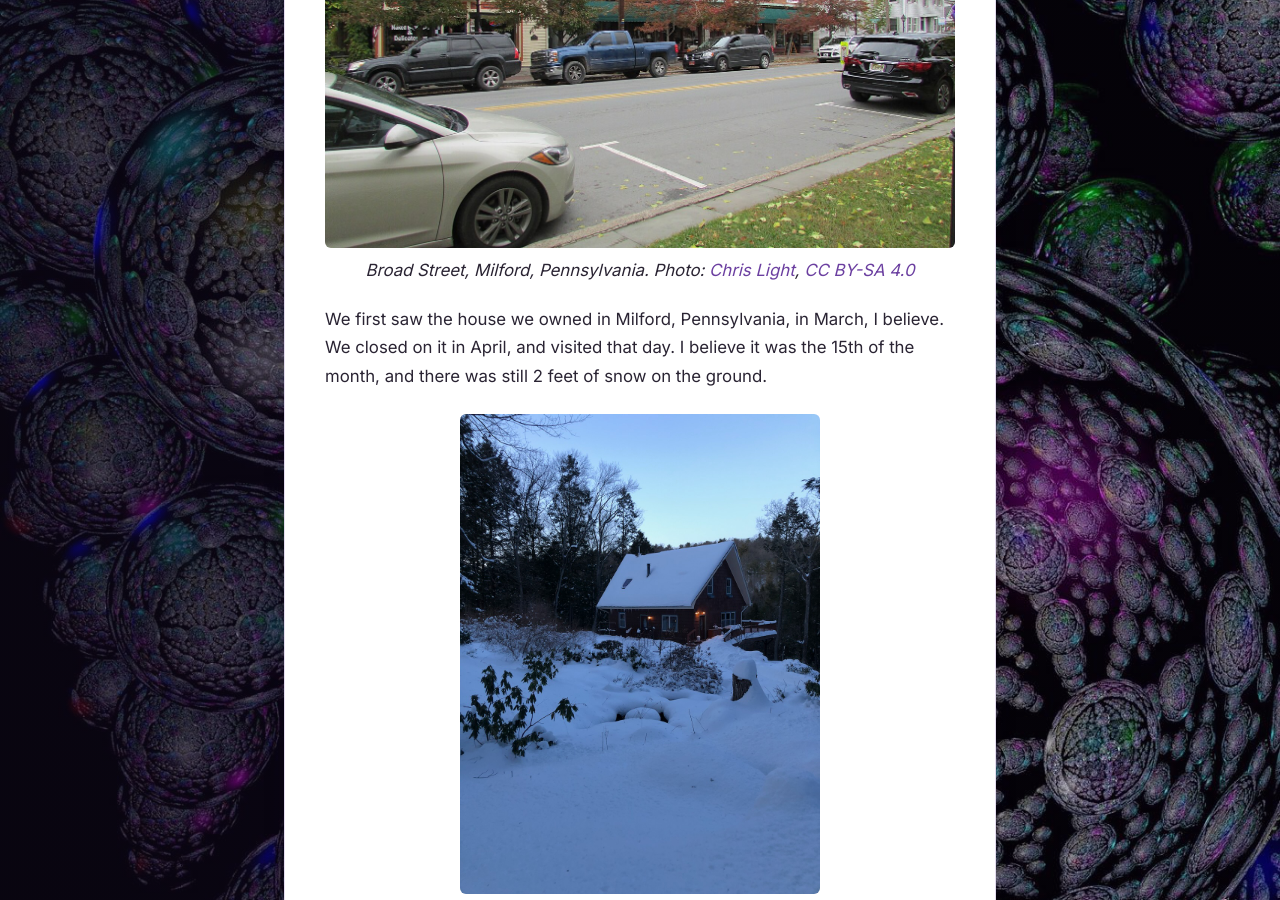
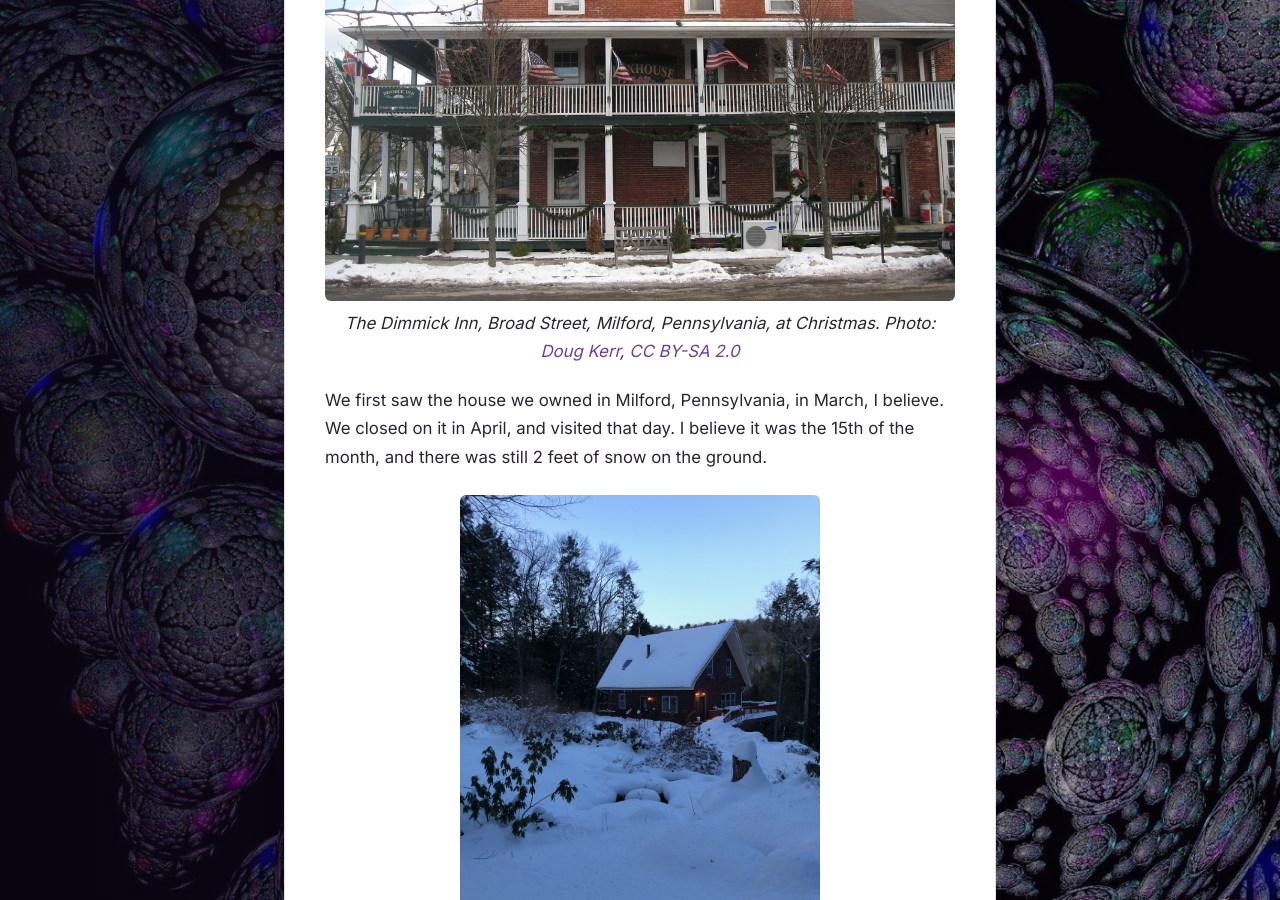
Before and after one commit to gcallah/gcallah.github.io, a Jekyll site: the page built from _posts/2026-11-08-Milford-PA.md, in a window 1280 px wide and 900 px high, scrolled down 513 px. Built offline with Jekyll 4.4.1, drawn with Linux system fonts in a browser that asks for light colours; our own code applies the rules of GitHub Pages for plain Markdown files.

Commit message:
Replace car-heavy Milford photo with Dimmick Inn decorated for Christmas
Co-Authored-By: Claude Opus 5.5 <noreply@anthropic.com>

```diff
--- a/_posts/2026-11-08-Milford-PA.md
+++ b/_posts/2026-11-08-Milford-PA.md
@@ -1,8 +1,8 @@
 # Milford
 
-![Broad Street, Milford, Pennsylvania](/graphics/MilfordBroadStreet.jpg)
+![The Dimmick Inn on Broad Street, Milford, Pennsylvania, decorated for Christmas](/graphics/MilfordDimmickInn.jpg)
 
-*Broad Street, Milford, Pennsylvania. Photo: [Chris Light](https://commons.wikimedia.org/wiki/File:Broad_Street_2018-10-30_501.jpg), [CC BY-SA 4.0](https://creativecommons.org/licenses/by-sa/4.0/)*
+*The Dimmick Inn, Broad Street, Milford, Pennsylvania, at Christmas. Photo: [Doug Kerr](https://www.flickr.com/photos/7327243@N05/4208815642), [CC BY-SA 2.0](https://creativecommons.org/licenses/by-sa/2.0/)*
 {: style="text-align: center; margin-top: -1rem"}
 
 We first saw the house we owned in Milford, Pennsylvania, in March, I believe.
```
Also changed, not shown: graphics/MilfordBroadStreet.jpg (deleted), graphics/MilfordDimmickInn.jpg (added).
